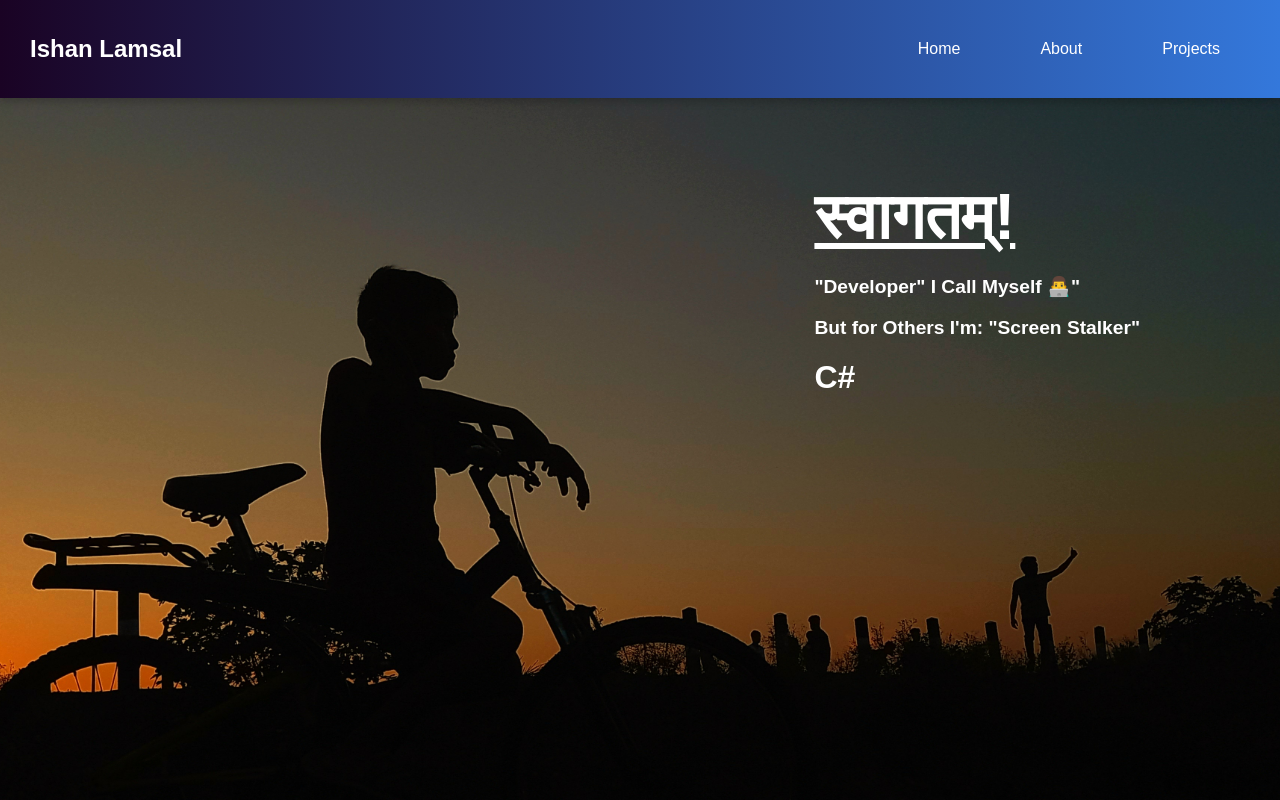
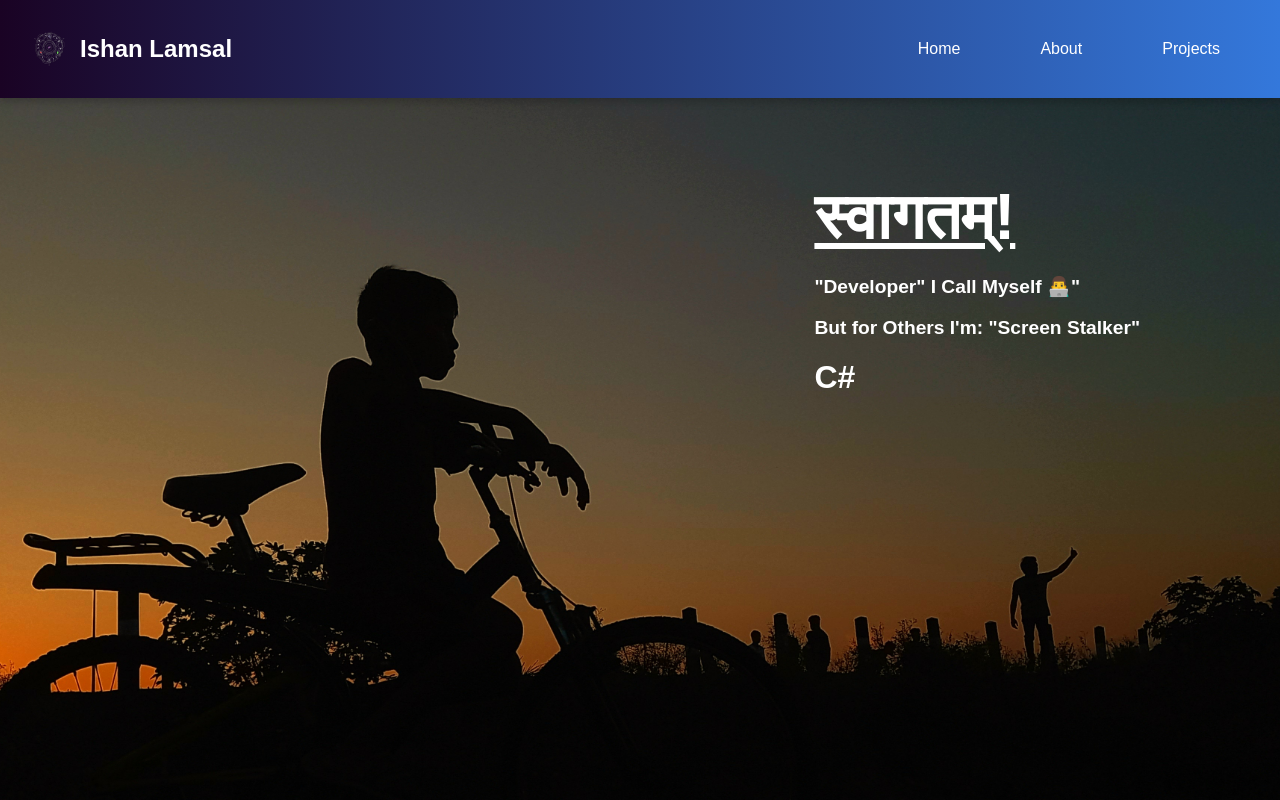
Before and after one commit to Deceit77/Portfolio, a React (Create React App) app: page / in a window 1280 px wide. Shown: the top 800 px of the page. Built offline with nearby package versions, Linux system fonts and the light colour scheme; the HTML template or start-up script is replaced by a standard one.

Commit message:
After logi

```diff
--- a/src/components/Navbar.css
+++ b/src/components/Navbar.css
@@ -1,5 +1,6 @@
 /* Navbar container */
 .navbar {
+  display: flex;
   justify-content: space-between;
   align-items: center;
   padding: 15px 30px;
@@ -13,8 +14,18 @@
 
 /* Navbar brand */
 .navbar-brand {
+  display: flex;
+  align-items: center;
   font-size: 24px;
   font-weight: bold;
+}
+
+/* Navbar logo */
+.navbar-logo {
+  width: 40px; /* Adjust the width as needed */
+  height: 40px; /* Adjust the height as needed */
+  margin-right: 10px; /* Space between the logo and the text */
+  border-radius: 50%; /* Optional: make the logo circular */
 }
 
 /* Toggler button */
@@ -78,8 +89,6 @@
   display: block; /* Ensure links are block elements */
 }
 
-
-
 @media (max-width: 768px) {
   .navbar {
     padding: 10px;
--- a/src/components/Navbar.js
+++ b/src/components/Navbar.js
@@ -1,6 +1,7 @@
 import React, { useState } from 'react';
 import { Link } from 'react-router-dom';
 import './Navbar.css';
+import logom from './logom.png'; // Adjust the path as needed
 
 const Navbar = () => {
   const [isMenuOpen, setIsMenuOpen] = useState(false);
@@ -11,7 +12,10 @@ const Navbar = () => {
 
   return (
     <nav className="navbar">
-      <div className="navbar-brand">Ishan Lamsal</div>
+      <div className="navbar-brand">
+        <img src={logom} alt="Logo" className="navbar-logo" />
+        Ishan Lamsal
+      </div>
       <button className={`navbar-toggler ${isMenuOpen ? 'active' : ''}`} onClick={toggleMenu}>
         <span className="navbar-toggler-icon">&#9776;</span>
       </button>
```
Also changed, not shown: src/components/logom.png (added).
